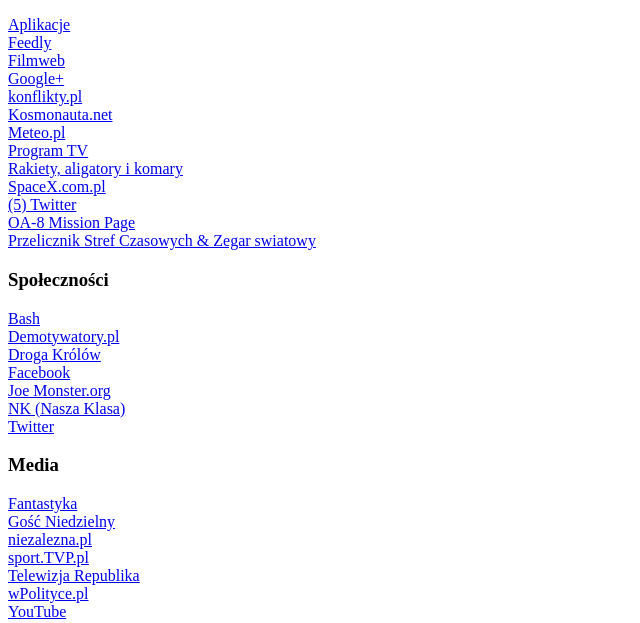
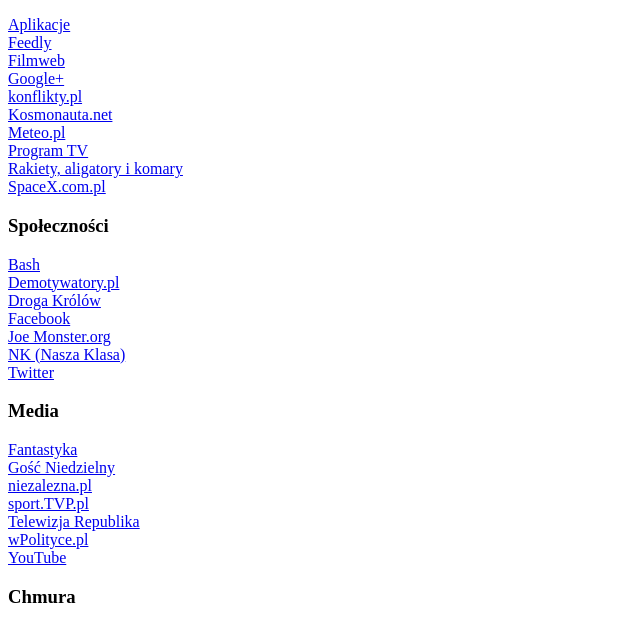
Before and after one commit to jkpluta/jkpluta.github.io, a website: page bookmarks.html in a window 1280 px wide. Shown: the part 91-714 px from the top of the page, without its empty margins (0-640 px from the left). Drawn offline with Linux system fonts and the light colour scheme.

Commit message:
jkpluta-electron

```diff
--- a/bookmarks.html
+++ b/bookmarks.html
@@ -17,14 +17,12 @@
 <DT><A HREF="http://www.teleman.pl/" ADD_DATE="1502899842" icon_uri="http://www.teleman.pl/favicon.ico"> Program TV</A>
 <DT><A HREF="http://florydziak.com/blogger/" ADD_DATE="1502892741" icon_uri="https://i1.wp.com/florydziak.com/blogger/wp-content/uploads/2017/07/cropped-BD272712-3FAB-4E81-8884-0DCBD940C0B2-e1499269620844.png?fit=192%2C192">  Rakiety, aligatory i komary</A>
 <DT gistid="a36164e7c39d613777f76351d0265c72"><A HREF="http://www.spacex.com.pl/" icon_uri="http://www.spacex.com.pl/favicon.ico"> SpaceX.com.pl</A>
-<DT gistid="4ce6eaca2fd571cf326daacf1400c6b0"><A HREF="https://twitter.com/" icon_uri="https://abs.twimg.com/favicons/favicon.ico"> (5) Twitter</A>   <DT gistid="94bba78f6dfd59c5fe186ba19c2d73bb"><A HREF="https://www.orbitalatk.com/news-room/feature-stories/OA8-Mission-Page/default.aspx" icon_uri="https://www.orbitalatk.com/images/home/favicon.ico"> OA-8 Mission Page</A>
-<DT gistid="b43ad299ad16e8535191409c4a60be28"><A HREF="http://www.timeandzone.com/?hl=pl" icon_uri="http://www.timeandzone.com/favicon.ico"> Przelicznik Stref Czasowych &amp; Zegar swiatowy</A>
 </DL><p>
 <DT><H3 ADD_DATE="1502899842" LAST_MODIFIED="1502899842">Społeczności</H3>
 <DL><p>
 <DT><A HREF="http://bash.org.pl/" ADD_DATE="1502892742" icon_uri="http://bash.org.pl/favicon.ico"> Bash</A>
 <DT><A HREF="http://demotywatory.pl/" ADD_DATE="1502892742" icon_uri="http://demotywatory.pl/favicon.ico"> Demotywatory.pl</A>
-<DT gistid="42ba6df4baf4f5f0e948796f0c2c8b1b"><A HREF="http://drogakrolow.pl/" icon_uri="http://drogakrolow.pl/wp-content/uploads/2015/07/Favicon.jpg"> Droga Królów</A>         <DT><A HREF="http://pl-pl.facebook.com/" ADD_DATE="1502892742" icon_uri="https://www.facebook.com/rsrc.php/yl/r/H3nktOa7ZMg.ico"> Facebook</A>
+<DT gistid="42ba6df4baf4f5f0e948796f0c2c8b1b"><A HREF="http://drogakrolow.pl/" icon_uri="http://drogakrolow.pl/wp-content/uploads/2015/07/Favicon.jpg"> Droga Królów</A>           <DT><A HREF="http://pl-pl.facebook.com/" ADD_DATE="1502892742" icon_uri="https://www.facebook.com/rsrc.php/yl/r/H3nktOa7ZMg.ico"> Facebook</A>
 <DT><A HREF="http://www.joemonster.org/" ADD_DATE="1502892742" icon_uri="http://www.joemonster.org/favicon.ico"> Joe Monster.org</A>
 <DT><A HREF="https://nk.pl/" ADD_DATE="1502892742" icon_uri="https://nk.pl/favicon.ico"> NK (Nasza Klasa)</A>
 <DT><A HREF="https://twitter.com/" ADD_DATE="1502899842" icon_uri="https://abs.twimg.com/favicons/favicon.ico"> Twitter</A>
@@ -32,7 +30,7 @@
 <DT><H3 ADD_DATE="1502899842" LAST_MODIFIED="1502899842">Media</H3>
 <DL><p>
 <DT gistid="878e5dbd8410633ca65a0897ab60ed99"><A HREF="http://sf.giang.pl/index.php">Fantastyka</A>
-<DT gistid="ee97946dbebde62c6ab74115763f2a14"><A HREF="http://gosc.pl/" icon_uri="http://gosc.pl/static/themes/gosc-2016/favicon.ico?v=UdiU8l5PlS51yd2Sl4LnQ"> Gość Niedzielny</A>           <DT><A HREF="http://niezalezna.pl/" ADD_DATE="1502899842" icon_uri="http://niezalezna.pl/favicon.ico"> niezalezna.pl</A>
+<DT gistid="ee97946dbebde62c6ab74115763f2a14"><A HREF="http://gosc.pl/" icon_uri="http://gosc.pl/static/themes/gosc-2016/favicon.ico?v=UdiU8l5PlS51yd2Sl4LnQ"> Gość Niedzielny</A>             <DT><A HREF="http://niezalezna.pl/" ADD_DATE="1502899842" icon_uri="http://niezalezna.pl/favicon.ico"> niezalezna.pl</A>
 <DT><A HREF="http://sport.tvp.pl/" ADD_DATE="1502892741" icon_uri="http://s.tvp.pl/files/sport.tvp.pl/favicon.ico"> sport.TVP.pl</A>
 <DT><A HREF="http://www.telewizjarepublika.pl/" ADD_DATE="1502892741" icon_uri="http://www.telewizjarepublika.pl/favicon_64x64.png"> Telewizja Republika</A>
 <DT><A HREF="http://wpolityce.pl/" ADD_DATE="1502892741" icon_uri="http://static.wpolityce.pl/img/favicon.ico"> wPolityce.pl</A>
@@ -92,6 +90,7 @@
 <DT><A HREF="https://live.sysinternals.com/" ADD_DATE="1502899842">  live.sysinternals.com</A>
 <DT><A HREF="http://192.168.1.254/index.cgi?host_mac=00:ff:aa:81:d2:ea&amp;page=page_home&amp;prev_page=page_login&amp;has_param=1&amp;req_mode=0&amp;mimic_button_field=submit_button_login_submit:+..&amp;strip_page_top=0&amp;strip_page_tabs=0&amp;strip_page_logo=0&amp;scroll_top=0&amp;page_session_id=BDECB450E9F664F7&amp;button_value=" ADD_DATE="1502899842" icon_uri="http://192.168.1.254/images/netia_favicon.ico">NETIASPOT</A>
 <DT><A HREF="http://www.speedtest.net/" ADD_DATE="1502892741" icon_uri="http://www.speedtest.net/favicon.ico">  Speedtest.net</A>
+<DT gistid="b43ad299ad16e8535191409c4a60be28"><A HREF="http://www.timeandzone.com/?hl=pl" icon_uri="http://www.timeandzone.com/favicon.ico">  Przelicznik Stref Czasowych</A>
 </DL><p>
 <DT><H3 ADD_DATE="1502899842" LAST_MODIFIED="1502899842">Programowanie</H3>
 <DL><p>
```
